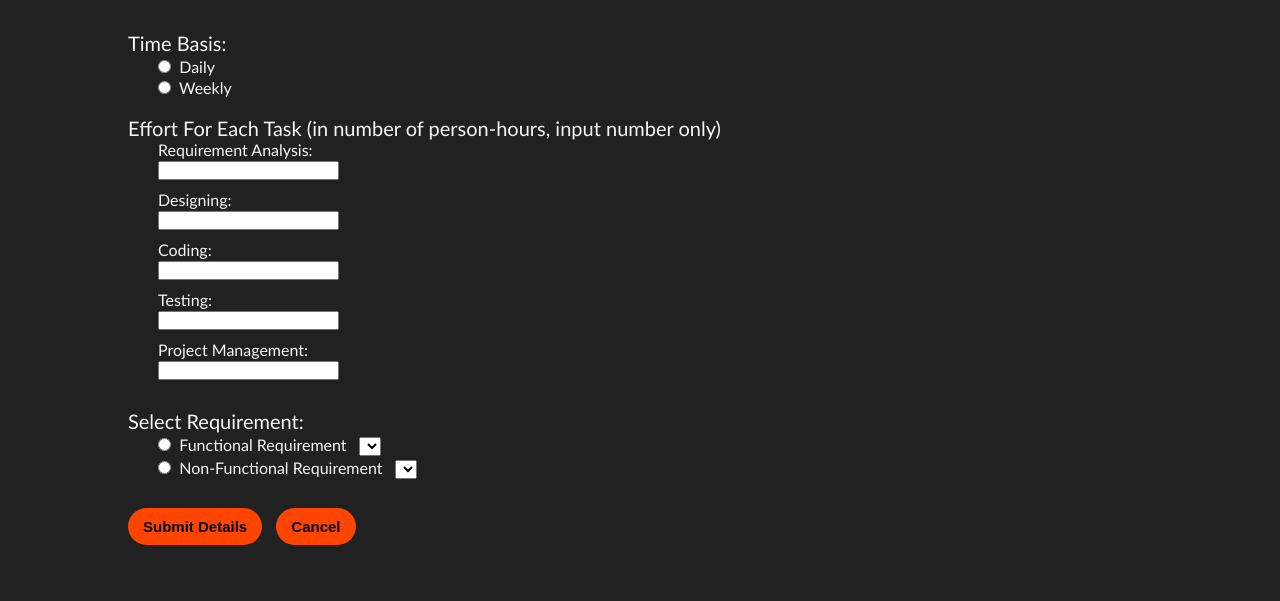
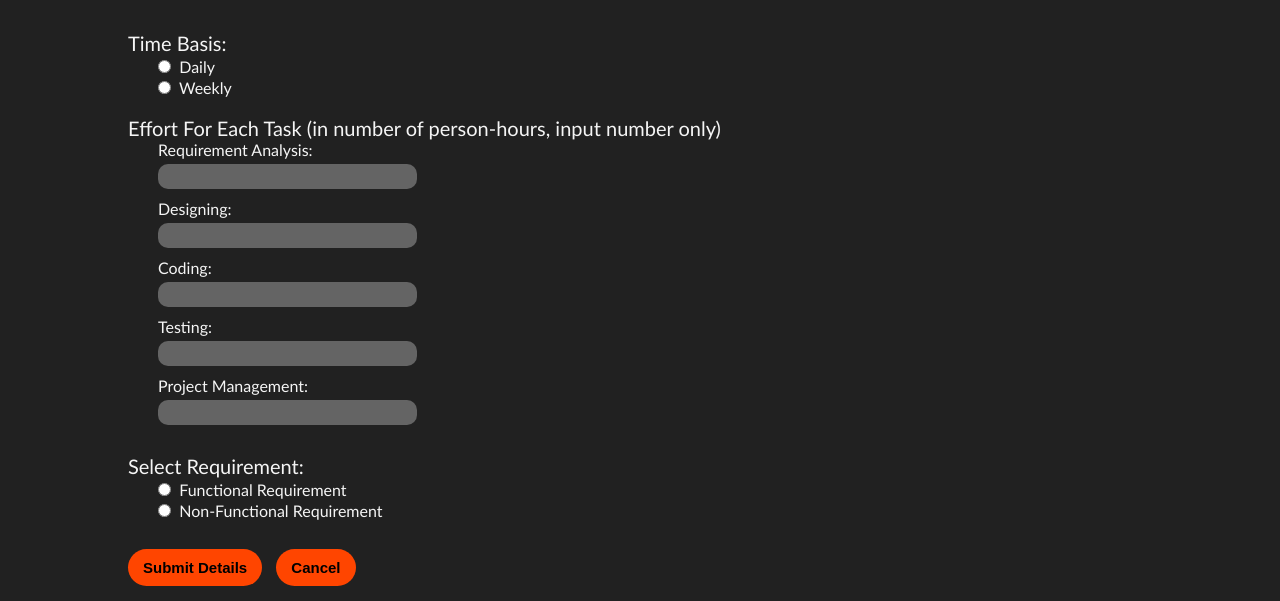
Before and after one commit to Emmett-922/Emmett-922.github.io, a plain HTML site: page efforttrackingdetails.html in a window 1280 px wide. Shown: the part 199-800 px from the top of the page. Drawn offline with Linux system fonts and the light colour scheme.

Commit message:
made a couple of changes

```diff
--- a/efforttrackingdetails.html
+++ b/efforttrackingdetails.html
@@ -40,23 +40,23 @@
             <ul class="task_effort_list" id="task_effort_list">
                 <li class="req_analysis" id="req_analysis">Requirement Analysis:
                     <br>
-                    <input class="req_analysis_input" id="req_analysis_input" value=""></input>
+                    <input class="req_analysis_input" id="req_analysis_input" type="text" value=""></input>
                 </li>
                 <li class="designing" id="designing">Designing:
                     <br>
-                    <input class="designing_input" id="designing_input" value=""></input>
+                    <input class="designing_input" id="designing_input" type="text" value=""></input>
                 </li>
                 <li class="coding" id="coding">Coding:
                     <br>
-                    <input class="coding_input" id="coding_input" value=""></input>
+                    <input class="coding_input" id="coding_input" type="text" value=""></input>
                 </li>
                 <li class="testing" id="testing">Testing:
                     <br>
-                    <input class="testing_input" id="testing_input" value=""></input>
+                    <input class="testing_input" id="testing_input" type="text" value=""></input>
                 </li>
                 <li class="proj_management" id="proj_management">Project Management:
                     <br>
-                    <input class="proj_management_input" id="proj_management_input" value=""></input>
+                    <input class="proj_management_input" id="proj_management_input" type="text" value=""></input>
                 </li>
             </ul>
 
@@ -144,6 +144,9 @@
 <script type="text/javascript">
     var timeBasis;
     var isFunctional = null;
+
+    document.getElementById("f_requirements").style.display = "none";
+    document.getElementById("nf_requirements").style.display = "none";
 
     //changing the value of timeBasis per the selected radio button
     document.getElementById("daily_option").onclick = function(){
```
Also changed, not shown: efforttracking.html (+3 -3 lines), projectedit.html (+1 -1 lines).
